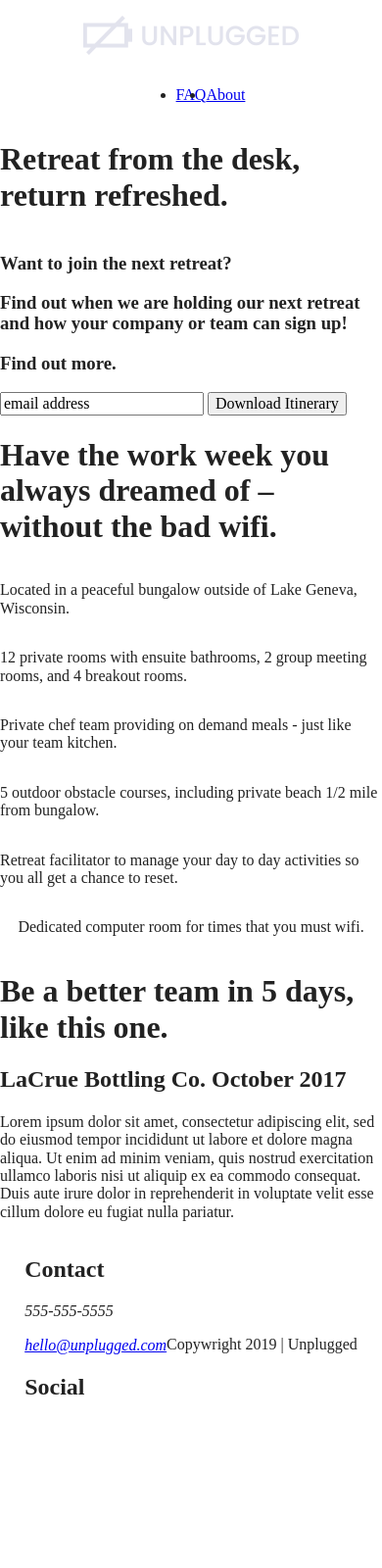
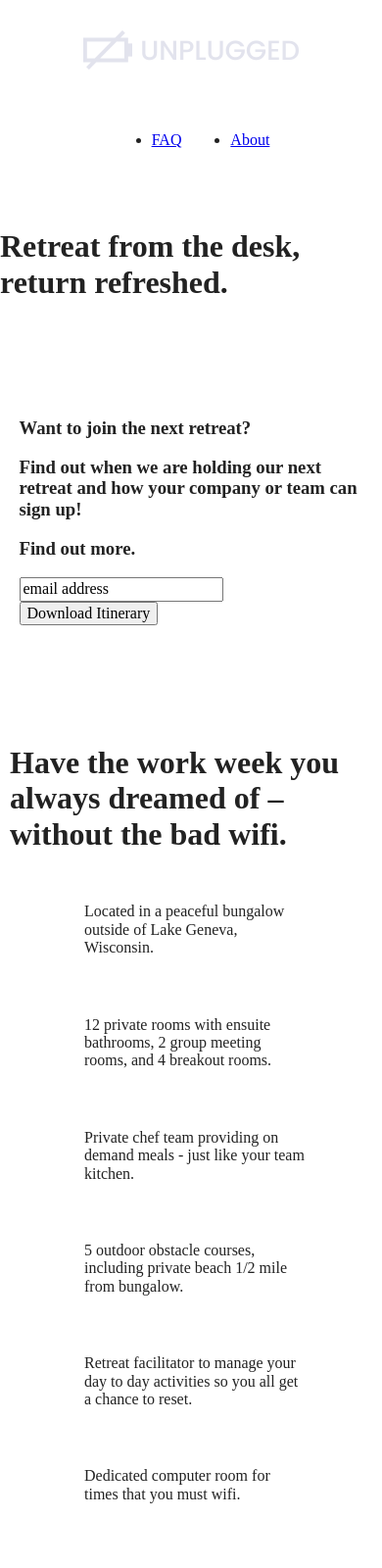
Before and after one commit to bengarris/unplugged-site, a website built with Parcel: page index.html in a window 390 px wide. Shown: the top 1600 px of the page at 98% size. Before the commit the page ends 1482 px from the top, so only its background shows below. Built offline with nearby package versions, Linux system fonts and the light colour scheme.

Commit message:
Mobile margins

```diff
--- a/css/main.css
+++ b/css/main.css
@@ -86,7 +86,10 @@ textarea {
 /* ==========================================================================
    Author's custom styles
    ========================================================================== */
-
+.content-wrapper {
+  width: 90%;
+  margin: 50px 0;
+}
 /* --------BASE HEADER and FOOTER STYLES -------- */
 
 header,
@@ -95,15 +98,17 @@ header,
    justify-content: center;
    align-items: center;
    flex-flow: row wrap;
-
 }
 
-
+header {
+  padding: 15px 0;
+}
 header .content-wrapper {
   display: flex;
   justify-content: center;
   align-items: center;
   flex-flow: row wrap;
+  margin: 0;
 }
 
 header figure {
@@ -112,17 +117,49 @@ header figure {
   align-items: center;
 }
 
+.header-divider {
+  width: 100%;
+  height: 1px;
+  margin: 10px 0 20px 0;
+}
 
 header nav {
   display: flex;
   justify-content: space-around;
   align-items: center;
   flex-flow: row wrap;
+  width: 60%;
 }
 
 header nav ul {
   display: flex;
   justify-content: space-around;
+  width: 100%;
+}
+
+footer .content-wrapper {
+  display: flex;
+  justify-content: center;
+  align-items: center;
+  flex-flow: row wrap;
+  width: 55%;
+}
+
+footer{
+  flex-direction: column;
+}
+
+footer p {
+  margin: 0;
+}
+
+footer .content-wrapper {
+  width: 55%;
+  margin: 50px 0;
+}
+
+footer .contact {
+  margin-bottom: 50px;
 }
 
 footer .social-icons {
@@ -135,6 +172,10 @@ footer .social-icons p {
   display: flex;
   justify-content: center;
   align-items: center;
+}
+
+footer .copywright {
+  margin: 20px 0;
 }
 
 /* -------MOBILE STYLES - Homepage -------- */
@@ -150,6 +191,7 @@ aside {
   justify-content: center;
   align-items: center;
   flex-flow: row wrap;
+  padding: 30px 10 60 10;
 }
 
 /* Features */
@@ -158,6 +200,11 @@ aside {
   display: flex;
   justify-content: center;
   flex-flow: row wrap;
+  padding: 50px 0 0 10px;
+}
+
+.features h2 {
+  margin-bottom: 60px;
 }
 
 .features .features-items {
@@ -167,12 +214,30 @@ aside {
   flex-flow: row wrap;
 }
 
+.features article {
+  width: 60%;
+  margin: 30px 0;
+}
+
+.features p {
+  margin: 0;
+}
+
         /* ---- Review ----*/
 
 .reviews {
   display:flex;
   justify-content: center;
   flex-flow: row wrap;
+}
+
+.reviews h2{
+  margin-bottom: 40px;
+}
+
+.reviews h3 {
+  width: 50%;
+  margin: 20px 0;
 }
 
 
@@ -196,6 +261,10 @@ aside {
    flex-flow: row wrap;
  }
 
+ .contact-content p {
+   margin: 0;
+ }
+
 
 /*=============================================================================
 faq
@@ -213,8 +282,16 @@ faq
   justify-content: center;
   align-items: center;
   flex-flow: row wrap;
+  margin: 50px 0 0 0;
 }
 
+.faq h2 {
+  margin-bottom: 40px;
+}
+
+.faq-content {
+  margin-bottom: 50px;
+}
 
 
 
```
Also changed, not shown: about/index.html (+2 -2 lines).
